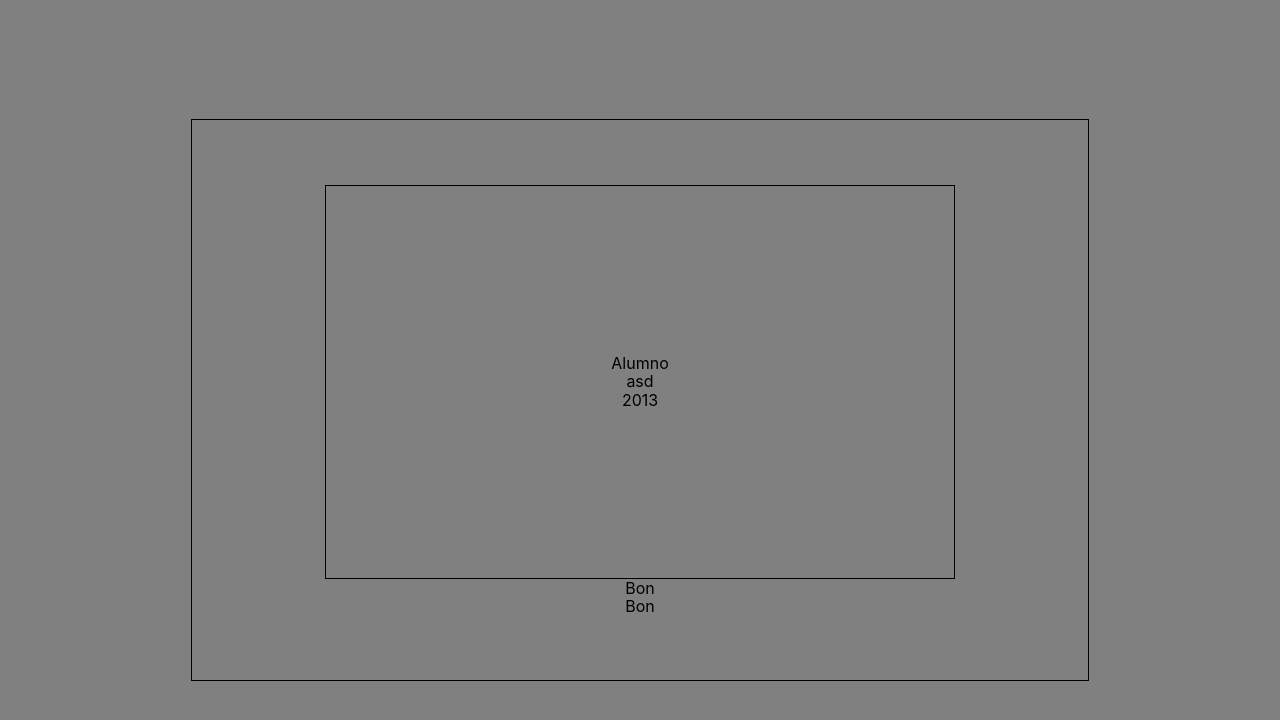
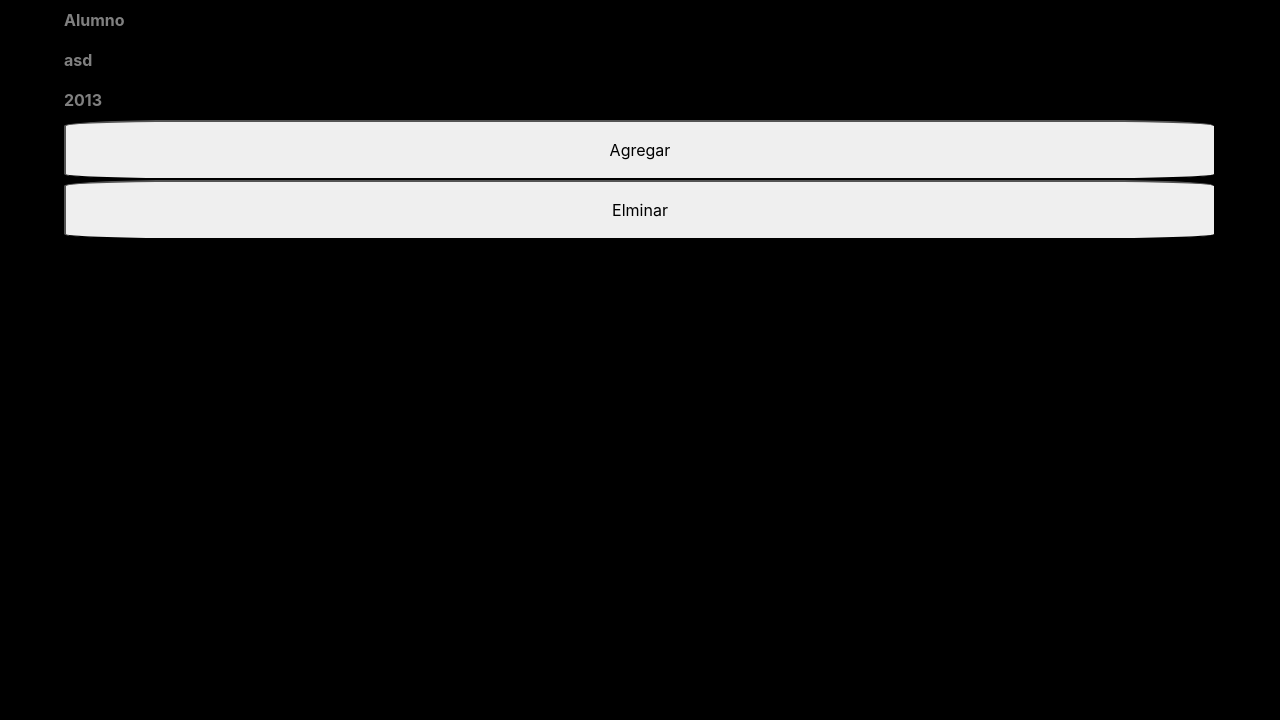
Before and after one commit to LihuelAlmada/parcial1-mcga, a React (Create React App) app: page / in a window 1280 px wide. Shown: the top 720 px of the page. Built offline with nearby package versions, Linux system fonts and the light colour scheme.

Commit message:
Added css to Home

```diff
--- a/src/components/App.css
+++ b/src/components/App.css
@@ -2,9 +2,9 @@
   margin: 0;
   height: 100vh;
   width: 100%;
-  background-color: grey;
+  background-color: black;
   display: flex;
   flex-direction: column;
-  justify-content: center;
+  justify-content: flex-start;
   align-items: center;
 }
--- a/src/components/App.js
+++ b/src/components/App.js
@@ -6,15 +6,15 @@ import Home from './screens/Home';
 class App extends React.Component{
   constructor(props) {
     super(props)
-    this.state = {name: "asd", year: 2013}
+    this.state = {name: "asd", year: 2013, edit: true}
   }
   render(){
     return (
       <div className= "wrapper">
-        <Home
+        {this.state.edit ? <Home
         name={this.state.name}
         year={this.state.year}
-        />
+        /> : console.log("edit screen")}
       </div>
     )
   }
--- a/src/components/screens/Button/index.jsx
+++ b/src/components/screens/Button/index.jsx
@@ -3,9 +3,7 @@ import React from 'react';
 
 const Button = (props) => (
     <>
-    <div className="button">
-        Bon
-    </div>
+    <button className="button" color="red">{props.buttonName}</button>
     </>
 )
 export default Button;
--- a/src/components/screens/Button/style.css
+++ b/src/components/screens/Button/style.css
@@ -0,0 +1,5 @@
+.button{
+    width: 100%;
+    height: 50%;
+    border-radius: 10%;
+}
--- a/src/components/screens/Home/index.jsx
+++ b/src/components/screens/Home/index.jsx
@@ -3,15 +3,21 @@ import React from 'react';
 import HomeCard from '../HomeCard';
 import Button from '../Button';
 
-const Home = (props) => (
-    <>
+class Home extends React.Component{
+  constructor(props) {
+    super(props)
+    this.state = {buttonName1: "Agregar", buttonName2: "Elminar", edit: false}
+  }
+  render(){
+    return (
     <div className="home">
-    <HomeCard name = {props.name}
-              year = {props.year}
-    />
-    <Button />
-    <Button />
+      <HomeCard name = {this.props.name}year = {this.props.year} edit = {this.props.edit} />
+      <div className="buttonsHome">
+        <Button buttonName = {this.state.buttonName1}/>
+        <Button buttonName = {this.state.buttonName2}/>
+      </div>
     </div>
-    </>
-)
+    )
+  }
+}
 export default Home;
--- a/src/components/screens/Home/style.css
+++ b/src/components/screens/Home/style.css
@@ -1,7 +1,14 @@
 .home{
-  width: 70%;
-  height: 70%;
-  border: 1px solid black;
+  width: 90%;
+  height: 30%;
+  display: flex;
+  flex-direction: column;
+  justify-content: flex-start;
+  align-items: flex-start;
+}
+.buttonsHome{
+  width: 100%;
+  height: 50%;
   display: flex;
   flex-direction: column;
   justify-content: center;
--- a/src/components/screens/HomeCard/style.css
+++ b/src/components/screens/HomeCard/style.css
@@ -1,10 +1,11 @@
 .homeCard{
-    margin: 0;
-    width: 70%;
-  height: 70%;
-  border: 1px solid black;
+  margin: 0;
+  width: 100%;
+  height: 50%;
   display: flex;
   flex-direction: column;
-  justify-content: center;
-  align-items: center;
+  justify-content: space-around;
+  align-items: flex-start;
+  color: grey;
+  font-weight: bold;
 }
```
Also changed, not shown: src/components/screens/HomeCard/index.jsx (indentation only).
